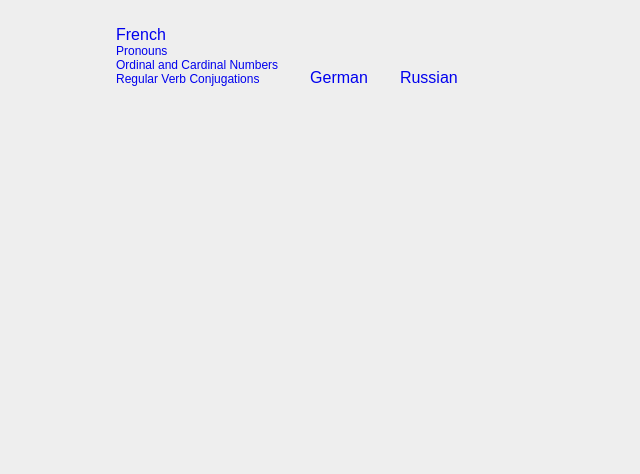
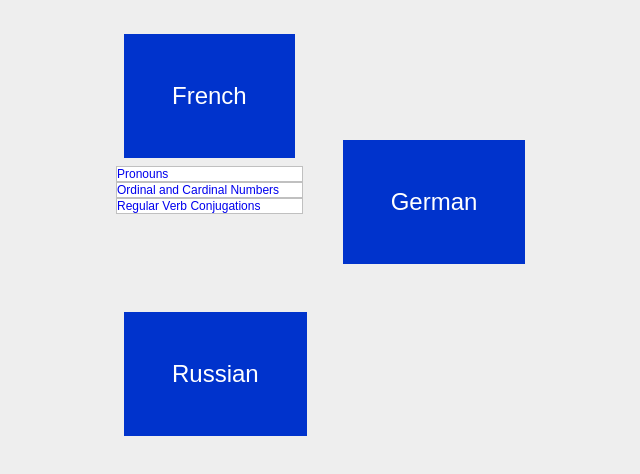
Before and after one commit to zoverlvx/langLib, a React app: page / in a window 1280 px wide. Both pictures are taken after a click on the element "French". Shown: the whole page, without its empty margins (220-860 px from the left). Built offline with nearby package versions, Linux system fonts and the light colour scheme.

Commit message:
Adding border to dropdown list. Changing style and size of .btn_span for LanguageBtn component

```diff
--- a/dev/js/components/language-aspect.js
+++ b/dev/js/components/language-aspect.js
@@ -5,7 +5,7 @@ import { withRouter, Link } from "react-router-dom";
 
 const LanguageAspect = (props) => {
 	return (
-		<li className="language_aspect"
+		<li className="language_dropdown"
 		onClick={() => props.dispatch(changePartOfSpeech(props.aspectPath))}>
 		<Link to={`/${props.dropdown}/${props.aspectPath}`}>{props.item}</Link>
 		</li>
--- a/dev/js/components/language-btn.js
+++ b/dev/js/components/language-btn.js
@@ -12,7 +12,7 @@ const LanguageBtn = (props) => {
 			<span
 			className="btn_span"
 			onClick={() => props.toggleDropdown(languagePath)}>
-				<Link to={`/${languagePath}`}>{props.name}</Link>
+				<Link className="btn_link_color"  to={`/${languagePath}`}>{props.name}</Link>
 			</span>
 		{ props.dropdown.open && (props.dropdown.language === languagePath) ? <ListLanguageAspects /> : null }
 		</div>
--- a/src/style.css
+++ b/src/style.css
@@ -26,12 +26,32 @@ hr {
   width: 80%;
 }
 
-.language_aspect {
+.language_dropdown {
   font-size: 12px;
+  border: 1px solid silver;
+  padding: 6;
+  background-color: white;
+
+}
+
+.btn_link_color {
+  color: white;
 }
 
 .btn_span {
+  display: block;
+  cursor: pointer;
   margin-bottom: 2em;
+  background-color: #0033cc;
+  font-size: 1.5rem;
+  margin: .5rem;
+  padding: 3rem;
+  text-align: center;
+}
+
+//this doesn't work
+.btn_span span:hover{
+  background-color: lighten(#0033cc, 5%)
 }
 
 .active_btn {
```
